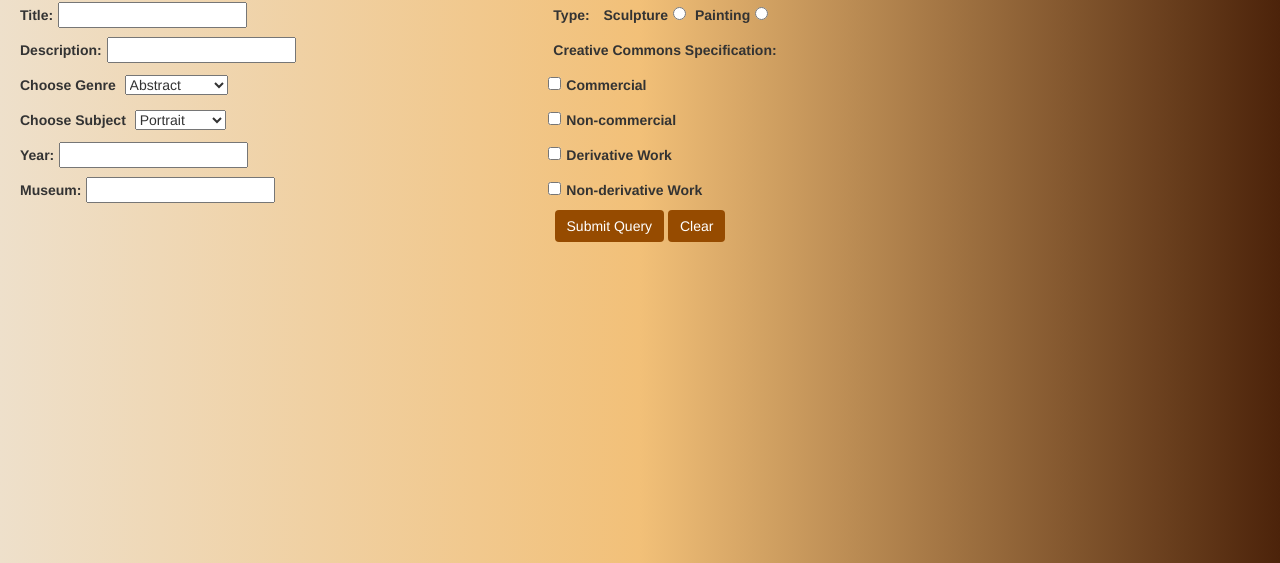
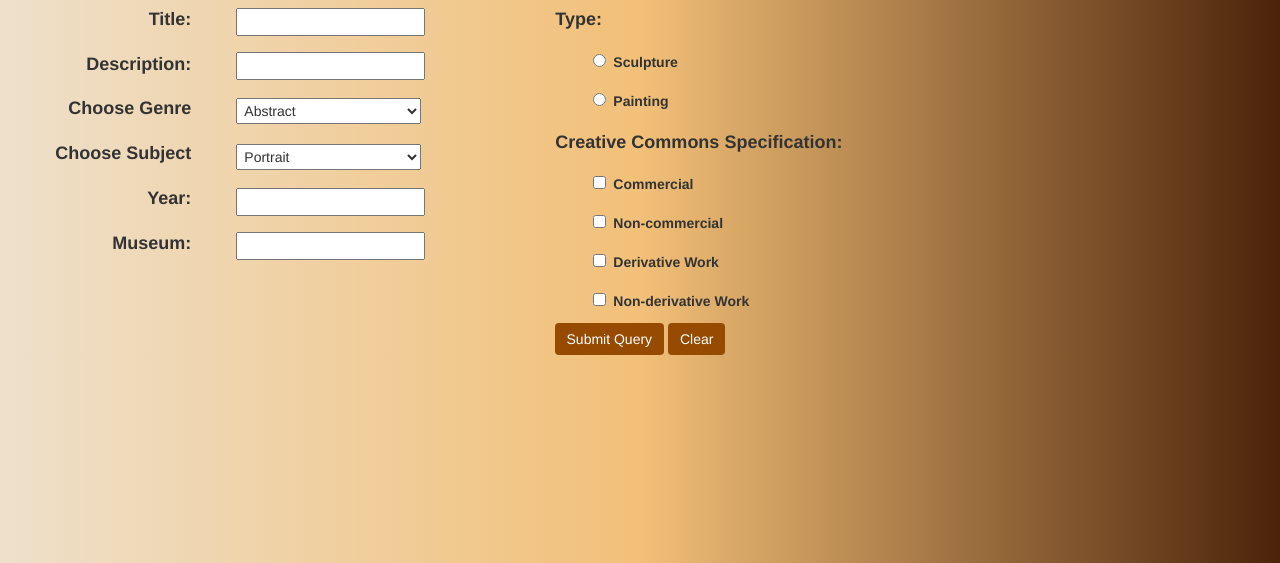
Before and after one commit to dmepaiyeda/Web-Applications-, a PHP site: page /lab3.html in a window 1280 px wide. Shown: the top 563 px of the page. Run offline with PHP 8.4, Linux system fonts and the light colour scheme.

Commit message:
Updated CSS for positioning of elements

```diff
--- a/Labs/lab3.css
+++ b/Labs/lab3.css
@@ -1,13 +1,15 @@
 body{
-    background: linear-gradient(to right, #EEE0CB, #F2C078, #4C230A)
+    background: linear-gradient(to right, #EEE0CB, #F2C078, #4C230A);
 }
 
 #bottom{
     text-align: center;
 }
+
 label{
-    padding: 5px;
+    padding: 7px;
 }
+
 center{
   text-align: center;
 }
@@ -20,3 +22,30 @@ center{
 .btn-primary{
   background-color: #964B00;
 }
+
+input{
+    padding: 2px;
+    margin: 8px;
+}
+
+select{
+    padding: 3px;
+    margin: 8px;
+    margin-top: 10px;
+    margin-bottom: 10px;
+    width: 185px;
+}
+
+#firstLabel{
+    text-align: right;
+}
+#sculpture, #painting, #commercial,#Non-commercial, #Non-derivative, #Derivative {
+    margin-left: 45px;
+}
+
+label{
+    font-size: 18px;
+}
+.small{
+    font-size: 14px;
+}
--- a/Labs/lab3.html
+++ b/Labs/lab3.html
@@ -8,33 +8,39 @@
 </head>
 <body>
     <form action="processartinfo.php" method="POST">
-        <div class="col-sm-9 col-md-6 col-lg-5">
-            <label for="title">Title: </label><input type="text" name="title"><br>
-            <label for="description">Description: </label><input type="text" name="description"><br>
-            <label for="genre">Choose Genre</label>
+        <div class="col-sm-4 col-md-3 col-lg-2" id="firstLabel">
+            <label for="title">Title: </label><br>
+            <label for="description">Description: </label><br>
+            <label for="genre">Choose Genre</label><br>
+            <label for="subject">Choose Subject</label><br>
+            <label for="year">Year:</label><br>
+            <label for="museum">Museum:</label>
+        </div>
+        <div  class="col-sm-5 col-md-3 col-lg-3">
+            <input type="text" id="title"><br>
+            <input type="text" id="description"><br>
             <select name="Choose Genre" id="genre">
                 <option value = "0">Abstract</option>
                 <option value = "1">Baroque</option>
                 <option value = "2">Gothic</option>
                 <option value = "3">Renaissance</option>
             </select><br>
-            <label for="subject">Choose Subject</label>
             <select name="Choose Subject" id="subject">
                 <option value = "0">Portrait</option>
                 <option value = "1">Landscape</option>
             </select><br>
-            <label for="year">Year:</label><input type="text" id="year"><br>
-            <label for="museum">Museum:</label><input type="text" id="museum">
+            <input type="text" id="year"><br>
+            <input type="text" id="museum">
         </div>
-        <div class="col-sm-3 col-md-6 col-lg-7 center">
-            <label>Type:</label>
-                <label>Sculpture</label><input name="group100" type="radio" id="sculpture" class="type">
-                <label>Painting</label><input name="group100" type="radio" id="painting" class="type"><br>
+        <div class="col-sm-3 col-md-6 col-lg-7">
+            <label>Type:</label><br>
+                <input name="group100" type="radio" id="sculpture" class="type"><label class="small">Sculpture</label><br>
+                <input name="group100" type="radio" id="painting" class="type"><label class="small">Painting</label><br>
             <label>Creative Commons Specification:</label><br>
-                <input type="checkbox" name="CCS" id="commercial"><label>Commercial</label><br>
-                <input type="checkbox" name="CCS" id="Non-commercial"><label>Non-commercial</label><br>
-                <input type="checkbox" name="CCS" id="Derivative Work"><label>Derivative Work</label><br>
-                <input type="checkbox" name="CCS" id="Non-derivative Work"><label>Non-derivative Work</label><br>
+                <input type="checkbox" name="CCS" id="commercial"><label class="small" for="commercial">Commercial</label><br>
+                <input type="checkbox" name="CCS" id="Non-commercial"><label class="small" for="Non-commercial">Non-commercial</label><br>
+                <input type="checkbox" name="CCS" id="Derivative"><label class="small" for="Derivative">Derivative Work</label><br>
+                <input type="checkbox" name="CCS" id="Non-derivative"><label class="small" for="Non-derivative">Non-derivative Work</label><br>
         </div>
         <div class="col-sm-12 col-md-12 col-lg-12" id="bottom">
             <button type="submit" class ="btn btn-primary">Submit Query</button>
```
